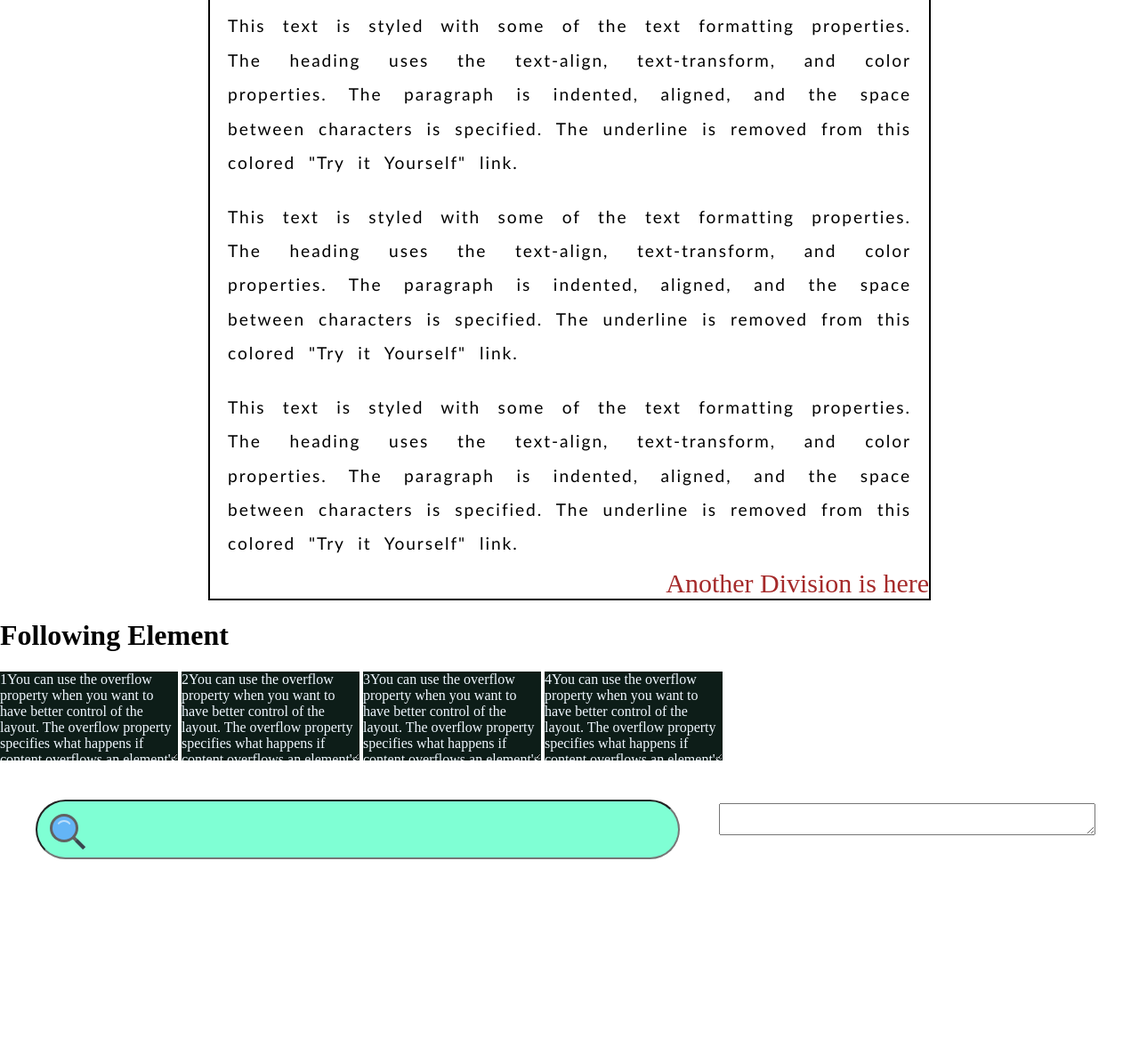
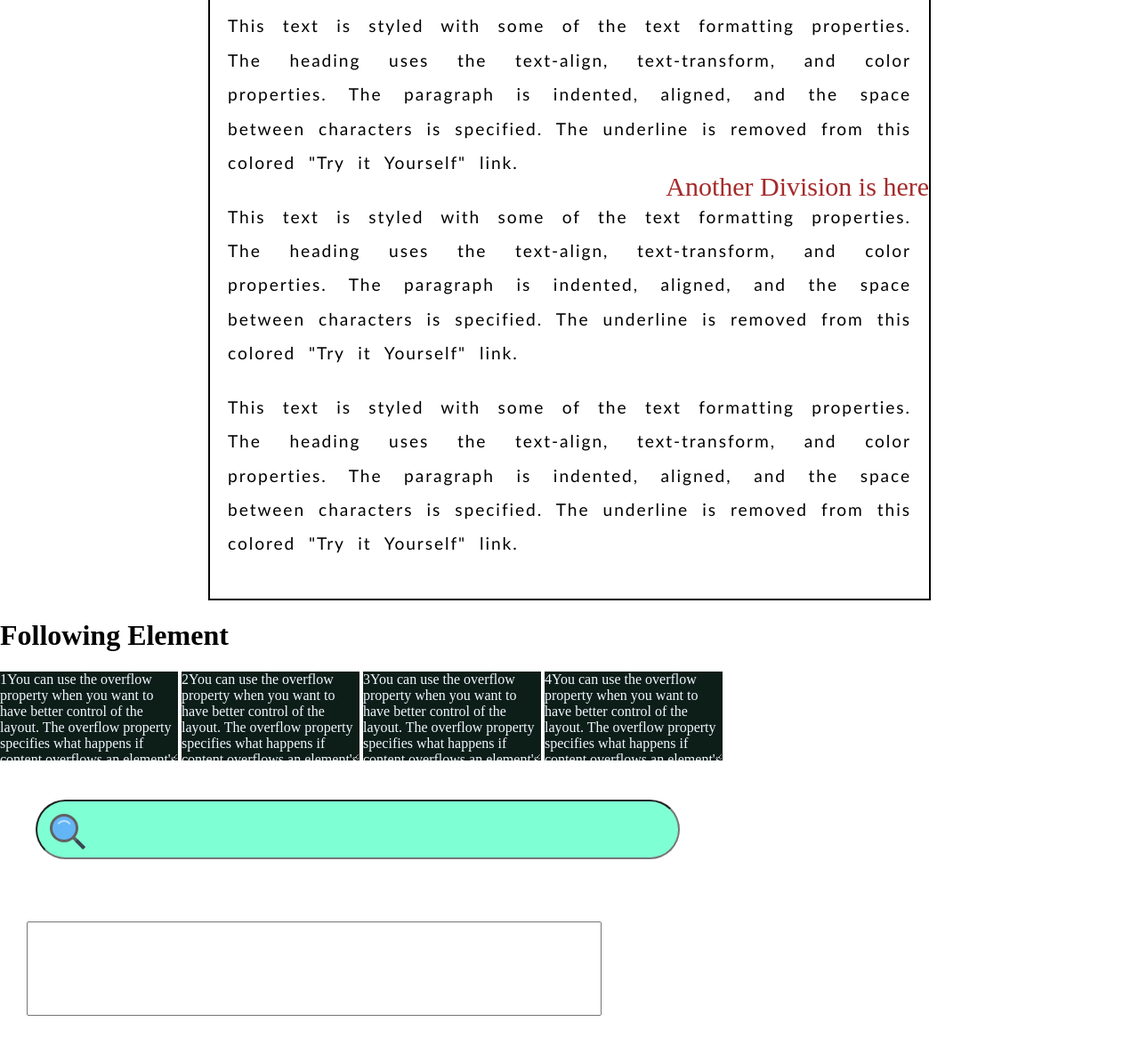
Before and after one commit to Ikendu/instructor, a PHP site: page / in a window 1280 px wide. Shown: the part 520-1696 px from the top of the page at 89% size. Before the commit the page ends 1486 px from the top, so only its background shows below. Run offline with PHP 8.4, Linux system fonts and the light colour scheme.

Commit message:
more on css

```diff
--- a/Class2/css/style.css
+++ b/Class2/css/style.css
@@ -77,6 +77,7 @@ header ul {
   bottom: 0;
   font-size: 30px;
   color: brown;
+  height: 60vh;
 }
 .heroIcon {
   width: 20px;
@@ -126,4 +127,8 @@ header ul {
   background-position: 10px 10px;
 }
 [name="area"] {
+  width: 50%;
+  height: 100px;
+  margin: 30px;
+  resize: none;
 }
--- a/Class2/index.html
+++ b/Class2/index.html
@@ -150,7 +150,7 @@
     </div>
     <form action="">
       <input type="text" name="search" />
-      <textarea name="area" id="" cols="50"></textarea>
+      <textarea name="area" id="" cols="50" rows="10"></textarea>
     </form>
   </body>
 </html>
```
